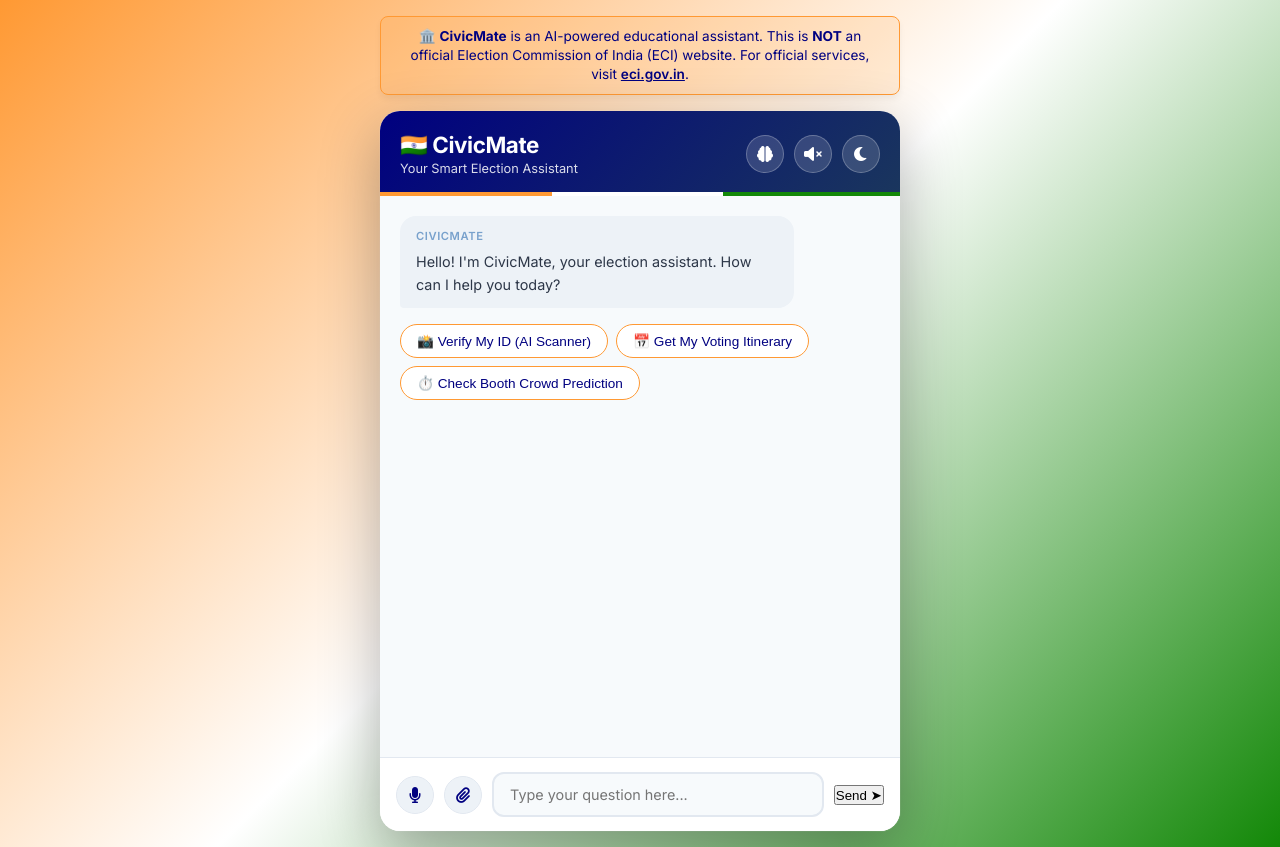
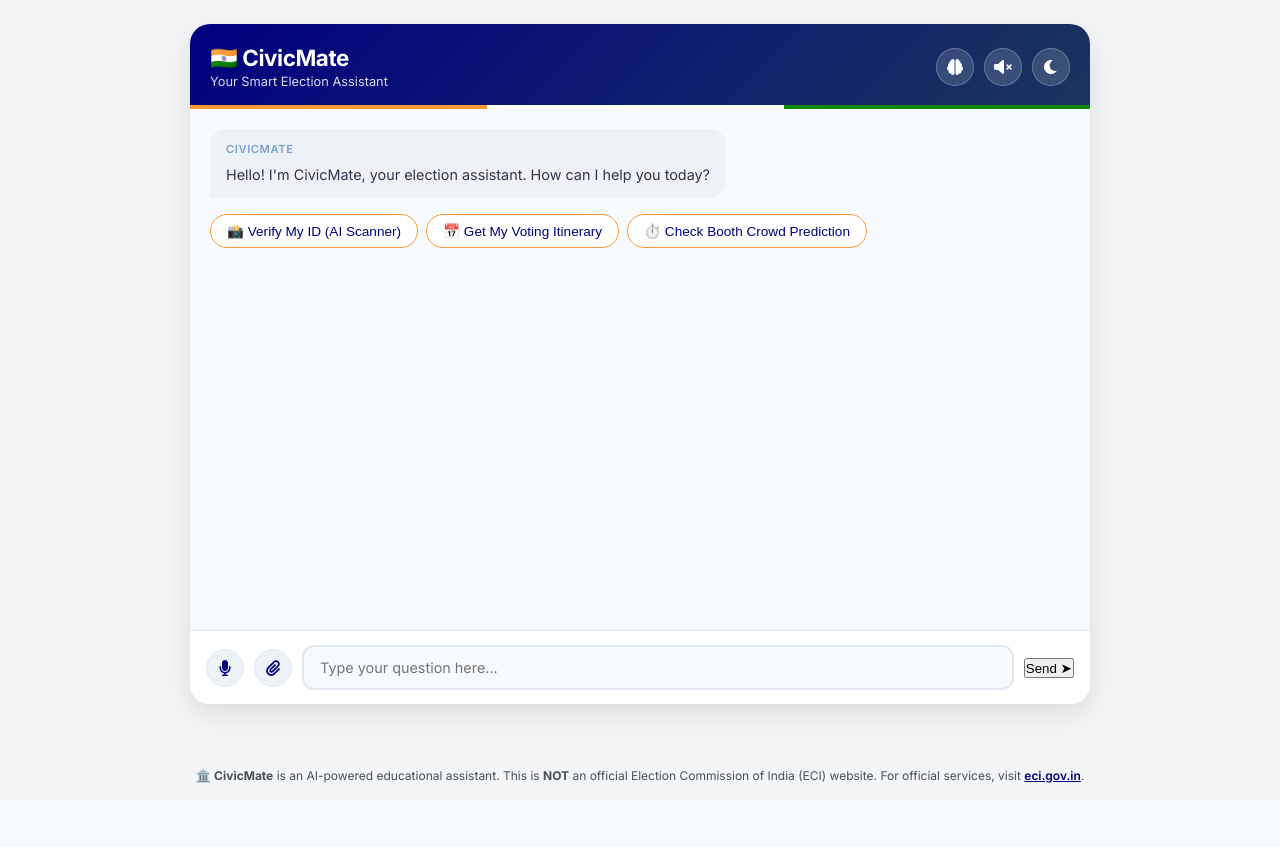
Before and after one commit to suryakranthallu/CivicMate-Election-Assistant, a Flask app: page / in a window 1280 px wide. After the commit the page ends 783 px from the top, so only its background shows below. Run offline with Flask 3, Linux system fonts and the light colour scheme.

Commit message:
fix: centered dashboard layout with off-white bg and disclaimer footer

```diff
--- a/static/style.css
+++ b/static/style.css
@@ -7,44 +7,38 @@
 
 body {
     font-family: 'Inter', 'Segoe UI', Tahoma, Geneva, Verdana, sans-serif;
-    /* Indian Tricolor Theme Background */
-    background: linear-gradient(135deg, #FF9933 0%, #FFFFFF 50%, #138808 100%);
+    background: #f4f5f7;
     display: flex;
     flex-direction: column;
-    justify-content: center;
+    justify-content: space-between;
     align-items: center;
     min-height: 100vh;
-    padding: 16px;
+    padding: 24px 16px 0;
     transition: background 0.4s ease;
 }
 
-/* ===== DISCLAIMER BANNER ===== */
-.disclaimer-banner {
+/* ===== DISCLAIMER FOOTER ===== */
+.disclaimer-footer {
     width: 100%;
-    max-width: 520px;
-    background: rgba(255, 153, 51, 0.15); /* Light Saffron */
-    border: 1px solid #FF9933;
-    color: #000080; /* Navy Blue text for high contrast */
-    padding: 10px 16px;
-    border-radius: 8px;
-    margin-bottom: 16px;
-    font-size: 0.85rem;
     text-align: center;
-    line-height: 1.4;
-    box-shadow: 0 4px 6px rgba(0, 0, 0, 0.05);
+    padding: 15px 16px;
+    font-size: 12px;
+    color: #495057;
+    line-height: 1.5;
+    flex-shrink: 0;
 }
 
-.disclaimer-banner strong {
+.disclaimer-footer strong {
     font-weight: 700;
 }
 
-.disclaimer-banner a {
+.disclaimer-footer a {
     color: #000080;
     text-decoration: underline;
     font-weight: 600;
 }
 
-.disclaimer-banner a:hover {
+.disclaimer-footer a:hover {
     color: #138808;
 }
 
@@ -80,23 +74,22 @@ body {
 
 /* ===== CHAT CONTAINER ===== */
 .chat-container {
-    width: 100%;
-    max-width: 520px;
+    width: 95%;
+    max-width: 900px;
     background: #ffffff;
     border-radius: 20px;
-    box-shadow: 0 20px 60px rgba(0, 0, 0, 0.3),
-                0 0 0 1px rgba(255, 255, 255, 0.1);
+    box-shadow: 0 10px 30px rgba(0, 0, 0, 0.1);
     display: flex;
     flex-direction: column;
-    height: 90vh;
-    max-height: 750px;
+    flex: 1;
+    max-height: 85vh;
     overflow: hidden;
+    margin: 0 auto;
     transition: background 0.4s ease, box-shadow 0.3s ease;
 }
 
 .chat-container:hover {
-    box-shadow: 0 25px 70px rgba(0, 0, 0, 0.35),
-                0 0 0 1px rgba(255, 255, 255, 0.15);
+    box-shadow: 0 14px 40px rgba(0, 0, 0, 0.14);
 }
 
 /* ===== HEADER ===== */
--- a/templates/index.html
+++ b/templates/index.html
@@ -41,11 +41,6 @@
 
 <body>
     <a href="#user-input" class="skip-link">Skip to chat input</a>
-
-    <!-- AI Disclaimer Banner -->
-    <div class="disclaimer-banner" role="banner" aria-label="Official Disclaimer">
-        <p>🏛️ <strong>CivicMate</strong> is an AI-powered educational assistant. This is <strong>NOT</strong> an official Election Commission of India (ECI) website. For official services, visit <a href="https://eci.gov.in" target="_blank" rel="noopener noreferrer">eci.gov.in</a>.</p>
-    </div>
 
     <main class="chat-container" role="main">
         <header class="chat-header">
@@ -454,6 +449,11 @@
             }
         });
     </script>
+
+    <!-- Disclaimer Footer -->
+    <footer class="disclaimer-footer" role="contentinfo" aria-label="Official Disclaimer">
+        <p>🏛️ <strong>CivicMate</strong> is an AI-powered educational assistant. This is <strong>NOT</strong> an official Election Commission of India (ECI) website. For official services, visit <a href="https://eci.gov.in" target="_blank" rel="noopener noreferrer">eci.gov.in</a>.</p>
+    </footer>
 </body>
 
 </html>
```
